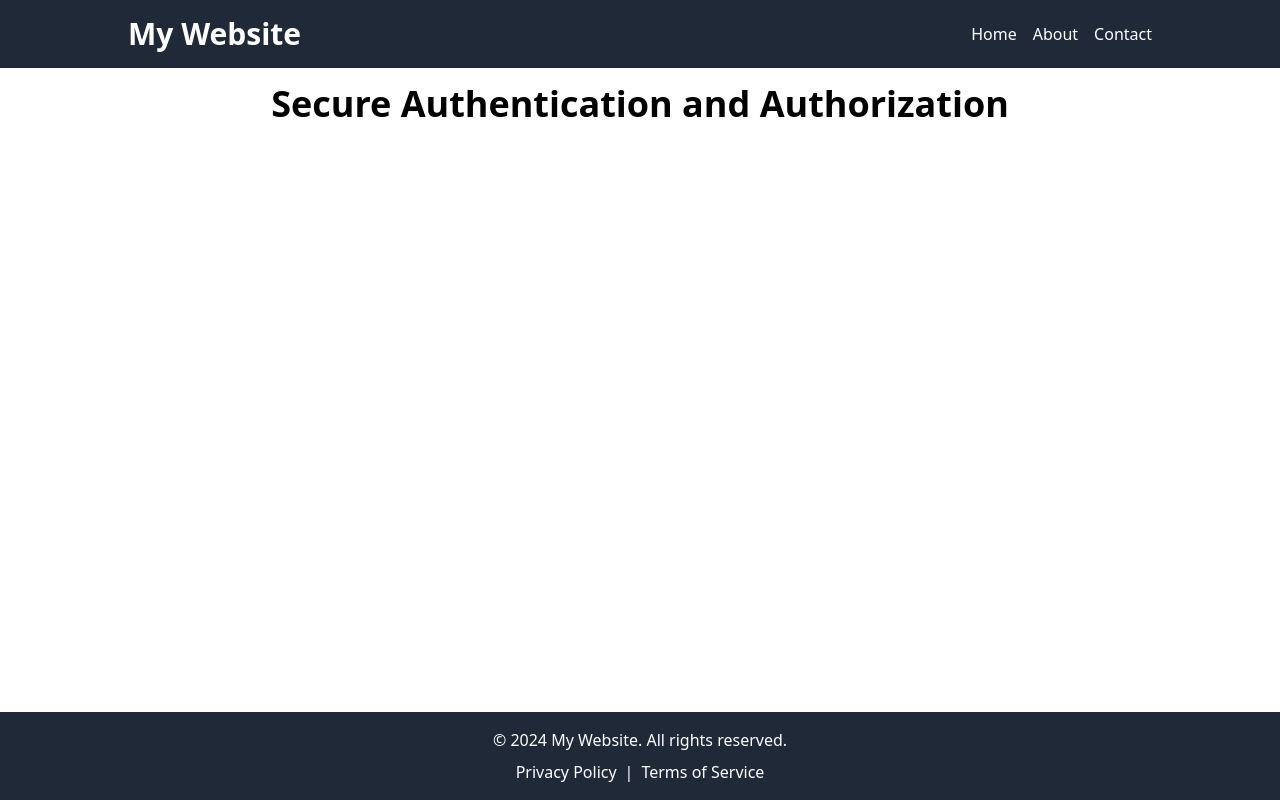
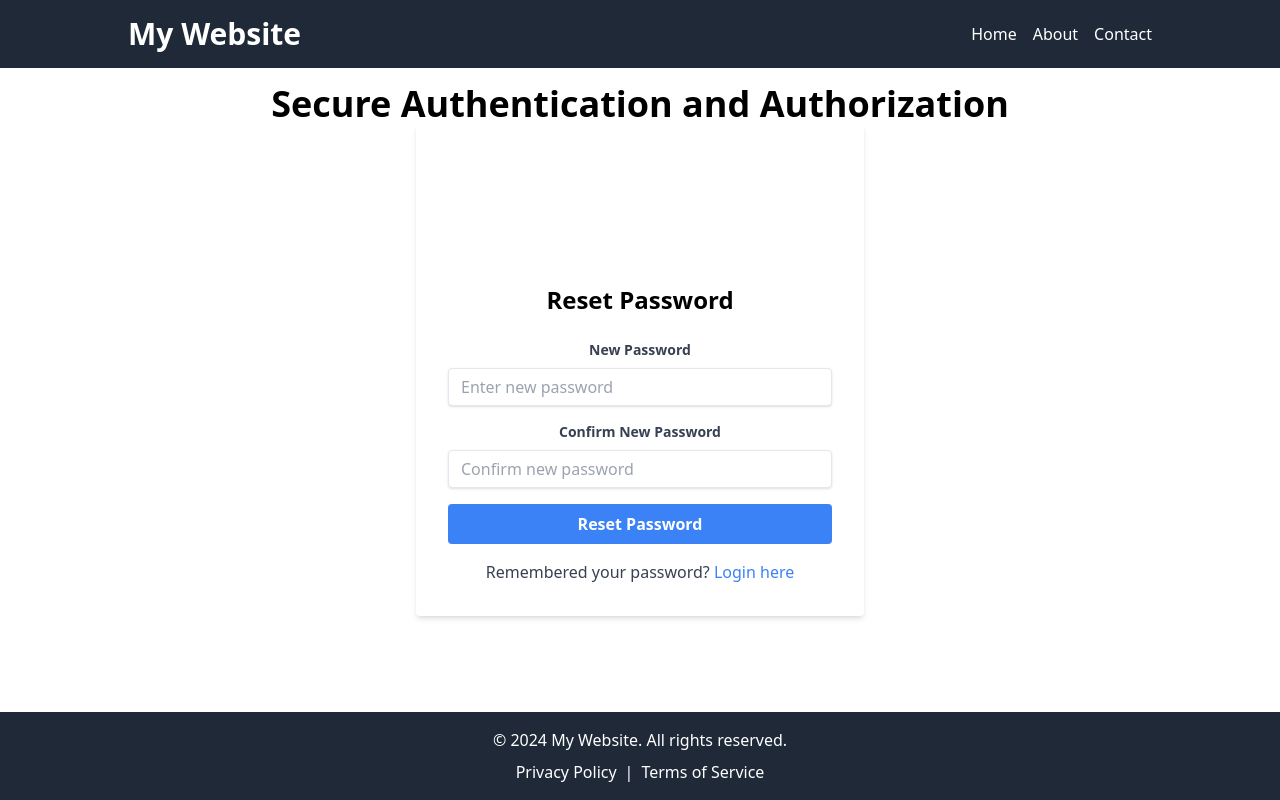
Before and after one commit to Rupehyadav/secure-authentication-authorization-frontend, a React (Vite) app: page /reset-password/1 in a window 1280 px wide. Built offline with nearby package versions, Linux system fonts and the light colour scheme.

Commit message:
Add ResetPassword

```diff
--- a/src/App.tsx
+++ b/src/App.tsx
@@ -10,6 +10,7 @@ import Reports from "./components/Reports";
 import Settings from "./components/Settings";
 import UserManagement from "./components/UserManagement";
 import ForgotPassword from "./components/ForgotPassword";
+import ResetPassword from "./components/ResetPassword";
 
 const App: React.FC = () => {
   return (
@@ -32,6 +33,8 @@ const App: React.FC = () => {
             <Route path="/settings" element={<Settings />} />
             <Route path="/reports" element={<Reports />} />
             <Route path="/forgot-password" element={<ForgotPassword />} />
+            {/* Dynamic route for reset password with token */}
+            <Route path="/reset-password/:token" element={<ResetPassword />} />
           </Routes>
           {/* <RegisterForm /> */}
         </main>
--- /dev/null
+++ b/src/components/ResetPassword.tsx
@@ -0,0 +1,136 @@
+import React, { useState } from "react";
+import { useNavigate, useParams } from "react-router-dom";
+
+const ResetPassword: React.FC = () => {
+  const [password, setPassword] = useState("");
+  const [confirmPassword, setConfirmPassword] = useState("");
+  const [notification, setNotification] = useState({ message: "", type: "" });
+  const { token } = useParams<{ token: string }>(); // Get token from URL params
+  const navigate = useNavigate();
+
+  const handleSubmit = async (e: React.FormEvent) => {
+    e.preventDefault();
+
+    if (password !== confirmPassword) {
+      setNotification({
+        message: "Passwords do not match.",
+        type: "error",
+      });
+      return;
+    }
+
+    // Simulate API request to reset the password
+    try {
+      const response = await fetch("https://your-api.com/reset-password", {
+        method: "POST",
+        headers: {
+          "Content-Type": "application/json",
+        },
+        body: JSON.stringify({ password, token }),
+      });
+
+      if (response.ok) {
+        setNotification({
+          message: "Password has been reset successfully!",
+          type: "success",
+        });
+
+        // Optionally redirect to login after reset
+        setTimeout(() => {
+          navigate("/login");
+        }, 3000); // Redirect after 3 seconds
+      } else {
+        setNotification({
+          message: "Error resetting password. Please try again.",
+          type: "error",
+        });
+      }
+    } catch (error) {
+      setNotification({
+        message: "An error occurred. Please try again.",
+        type: "error",
+      });
+    }
+  };
+
+  return (
+    <div className="max-w-md mx-auto bg-white shadow-md rounded px-8 pt-40 pb-8 mb-4">
+      {/* Show Notification */}
+      {notification.message && (
+        <div
+          className={`px-4 py-3 rounded relative mb-4 ${
+            notification.type === "success"
+              ? "bg-green-100 border border-green-400 text-green-700"
+              : "bg-red-100 border border-red-400 text-red-700"
+          }`}
+          role="alert"
+        >
+          <span className="block sm:inline">{notification.message}</span>
+        </div>
+      )}
+
+      <h2 className="text-2xl font-bold text-center mb-6">Reset Password</h2>
+      <form onSubmit={handleSubmit}>
+        {/* Password Field */}
+        <div className="mb-4">
+          <label
+            className="block text-gray-700 text-sm font-bold mb-2"
+            htmlFor="password"
+          >
+            New Password
+          </label>
+          <input
+            id="password"
+            type="password"
+            value={password}
+            onChange={(e) => setPassword(e.target.value)}
+            className="shadow appearance-none border rounded w-full py-2 px-3 text-gray-700 leading-tight focus:outline-none focus:shadow-outline"
+            placeholder="Enter new password"
+            required
+          />
+        </div>
+
+        {/* Confirm Password Field */}
+        <div className="mb-4">
+          <label
+            className="block text-gray-700 text-sm font-bold mb-2"
+            htmlFor="confirmPassword"
+          >
+            Confirm New Password
+          </label>
+          <input
+            id="confirmPassword"
+            type="password"
+            value={confirmPassword}
+            onChange={(e) => setConfirmPassword(e.target.value)}
+            className="shadow appearance-none border rounded w-full py-2 px-3 text-gray-700 leading-tight focus:outline-none focus:shadow-outline"
+            placeholder="Confirm new password"
+            required
+          />
+        </div>
+
+        {/* Submit Button */}
+        <div className="flex items-center justify-between">
+          <button
+            type="submit"
+            className="w-full bg-blue-500 hover:bg-blue-700 text-white font-bold py-2 px-4 rounded focus:outline-none focus:shadow-outline"
+          >
+            Reset Password
+          </button>
+        </div>
+      </form>
+
+      {/* Link to login */}
+      <div className="text-center mt-4">
+        <p className="text-gray-700">
+          Remembered your password?{" "}
+          <a href="/login" className="text-blue-500 hover:underline">
+            Login here
+          </a>
+        </p>
+      </div>
+    </div>
+  );
+};
+
+export default ResetPassword;
```
